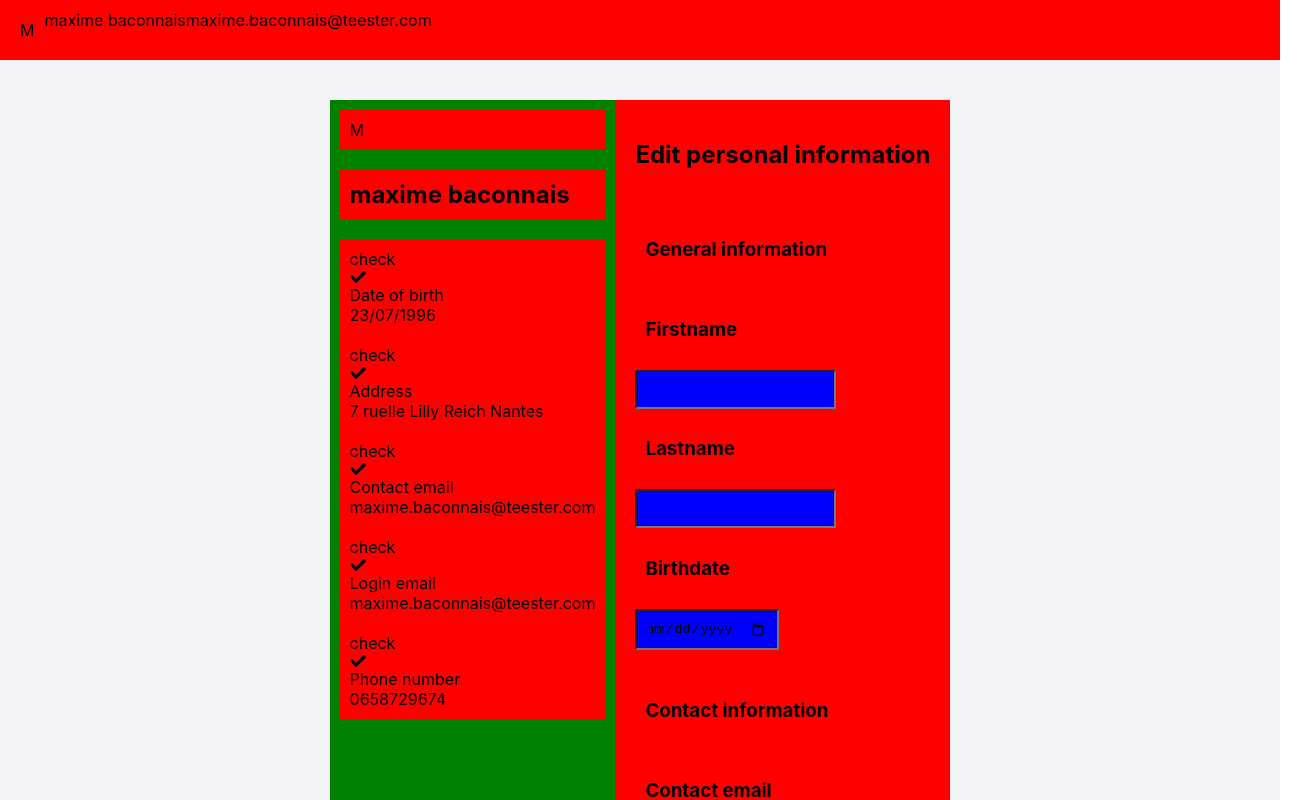
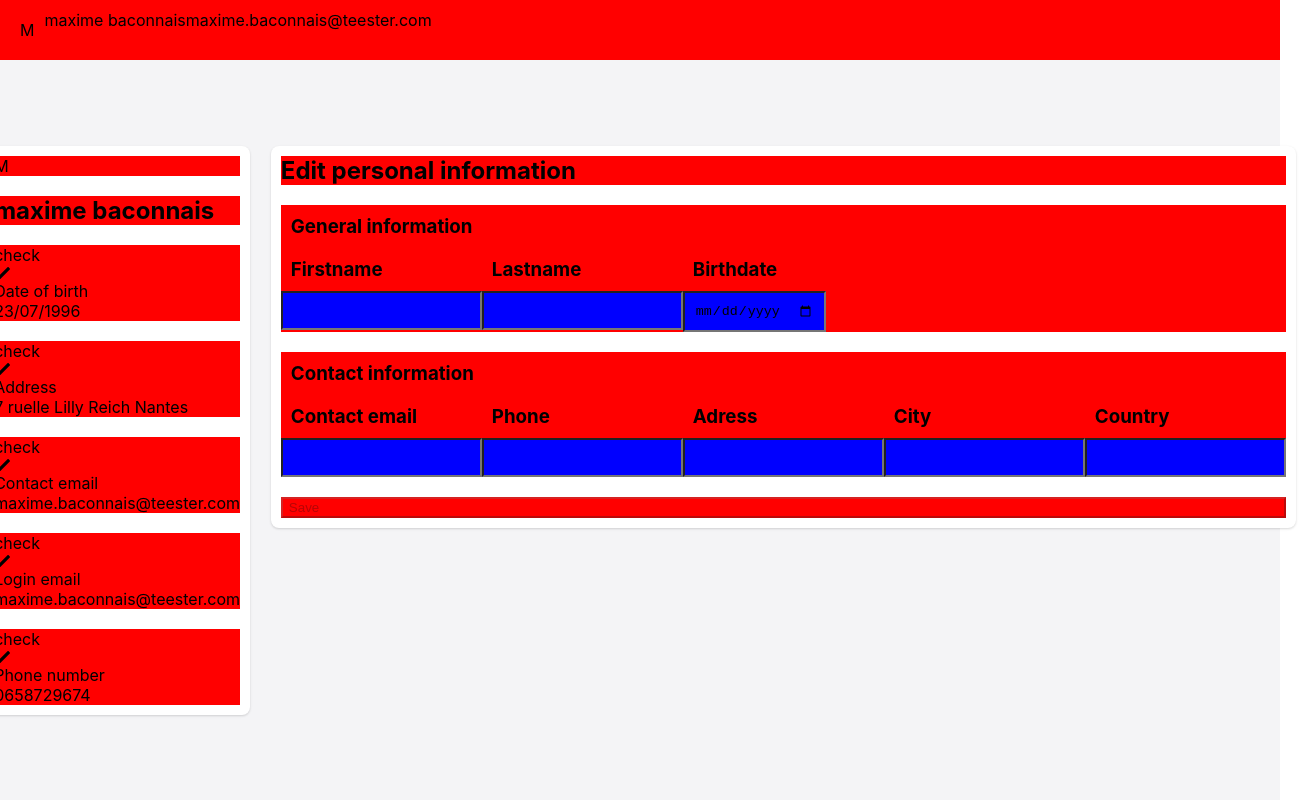
Before and after one commit to JLentremy/teester-project, a React (Create React App) app: page / in a window 1280 px wide. Shown: the top 800 px of the page, 1306 px wide, since content can reach past the window. Built offline with nearby package versions, Linux system fonts and the light colour scheme.

Commit message:
structure: Profile + Informations

```diff
--- a/src/App.tsx
+++ b/src/App.tsx
@@ -85,16 +85,20 @@ function App() {
 const AppContainer = styled.div`
   display: flex;
   flex-direction: column;
+  min-height: 100vh;
+  background-color: #f4f4f6;
 `;
-const Body = styled(AppContainer)`
+const Body = styled.div`
+  display: flex;
+  flex-direction: column;
   flex: 1 1 0%;
   padding: 2.5rem;
   align-items: center;
   justify-content: center;
-  background-color: #f4f4f6;
 `;
 const BodyContent = styled.div`
   display: flex;
+  align-items: flex-start;
 `;
 
 export default App;
--- a/src/components/Button/index.tsx
+++ b/src/components/Button/index.tsx
@@ -15,7 +15,7 @@ const Button = ({ label, disabled, onClick }: ButtonProps) => {
 const style = {
   button: {
     display: "flex",
-    padding: 10,
+    margin: 10,
     backgroundColor: "red",
   },
 };
--- a/src/components/Informations/Item/index.tsx
+++ b/src/components/Informations/Item/index.tsx
@@ -7,9 +7,11 @@ const Item = ({ title, inputs }: ItemProps) => {
   return (
     <article style={style.item as React.CSSProperties}>
       <Title label={title} />
-      {inputs.map((input: InputProps) => (
-        <Input label={input.label} type={input.type} />
-      ))}
+      <div style={style.div as React.CSSProperties}>
+        {inputs.map((input: InputProps, key) => (
+          <Input key={key} label={input.label} type={input.type} />
+        ))}
+      </div>
     </article>
   );
 };
@@ -18,8 +20,11 @@ const style = {
   item: {
     display: "flex",
     flexDirection: "column",
-    padding: 10,
+    margin: 10,
     backgroundColor: "red",
+  },
+  div: {
+    display: "flex",
   },
 };
 
--- a/src/components/Informations/index.tsx
+++ b/src/components/Informations/index.tsx
@@ -1,27 +1,22 @@
+import styled from "@emotion/styled";
 import Button from "../Button";
+import { Aside } from "../Profile";
 import Title from "../Title";
 import Item from "./Item";
 import { PersonalInfosProps } from "./types";
 
 const PersonalInfos = ({ title, items }: PersonalInfosProps) => {
   return (
-    <section style={style.section as React.CSSProperties}>
+    <Section>
       <Title label={title} />
-      {items.map((item) => (
-        <Item title={item.title} inputs={item.inputs} />
+      {items.map((item, key) => (
+        <Item key={key} title={item.title} inputs={item.inputs} />
       ))}
       <Button label="Save" onClick={() => true} disabled={true} />
-    </section>
+    </Section>
   );
 };
 
-const style = {
-  section: {
-    display: "flex",
-    flexDirection: "column",
-    padding: 10,
-    backgroundColor: "red",
-  },
-};
+const Section = styled(Aside)``;
 
 export default PersonalInfos;
--- a/src/components/Profile/Item/index.tsx
+++ b/src/components/Profile/Item/index.tsx
@@ -17,7 +17,7 @@ const style = {
   item: {
     display: "flex",
     flexDirection: "column",
-    padding: 10,
+    margin: 10,
     backgroundColor: "red",
   },
 };
--- a/src/components/Profile/index.tsx
+++ b/src/components/Profile/index.tsx
@@ -1,3 +1,4 @@
+import styled from "@emotion/styled";
 import ProfilePicture from "../ProfilePicture";
 import Title from "../Title";
 import Item from "./Item";
@@ -10,23 +11,33 @@ type Props = {
 
 const Profile = ({ profile, infos }: Props) => {
   return (
-    <aside style={style.profile as React.CSSProperties}>
+    <Aside>
       <ProfilePicture label={profile.firstname} />
       <Title label={`${profile.firstname} ${profile.lastname}`} />
-      {infos.map((info) => (
-        <Item icon={info.icon} label={info.label} value={info.value} />
+      {infos.map((info, key) => (
+        <Item
+          key={key}
+          icon={info.icon}
+          label={info.label}
+          value={info.value}
+        />
       ))}
-    </aside>
+    </Aside>
   );
 };
 
-const style = {
-  profile: {
-    display: "flex",
-    flexDirection: "column",
-    padding: 10,
-    backgroundColor: "green",
-  },
-};
+export const Aside = styled.aside`
+  display: flex;
+  flex-direction: column;
+  margin: 0.65rem;
+  border-radius: 0.5rem;
+  background-color: rgba(255, 255, 255, 1);
+
+  --ring-offset-shadow: 0 0 #0000;
+  --ring-shadow: 0 0 #0000;
+  --shadow: 0 1px 3px 0 rgba(0, 0, 0, 0.1), 0 1px 2px 0 rgba(0, 0, 0, 0.06);
+  box-shadow: var(--ring-offset-shadow, 0 0 #0000),
+    var(--ring-shadow, 0 0 #0000), var(--shadow);
+`;
 
 export default Profile;
--- a/src/components/ProfilePicture/index.tsx
+++ b/src/components/ProfilePicture/index.tsx
@@ -11,7 +11,7 @@ const Item = ({ label }: ItemProps) => {
 const style = {
   item: {
     display: "flex",
-    padding: 10,
+    margin: 10,
     backgroundColor: "red",
     textTransform: "uppercase",
   },
--- a/src/components/Title/index.tsx
+++ b/src/components/Title/index.tsx
@@ -9,7 +9,7 @@ const Title = ({ label }: TitleProps) => {
 const style = {
   title: {
     display: "flex",
-    padding: 10,
+    margin: 10,
     backgroundColor: "red",
   },
 };
```
